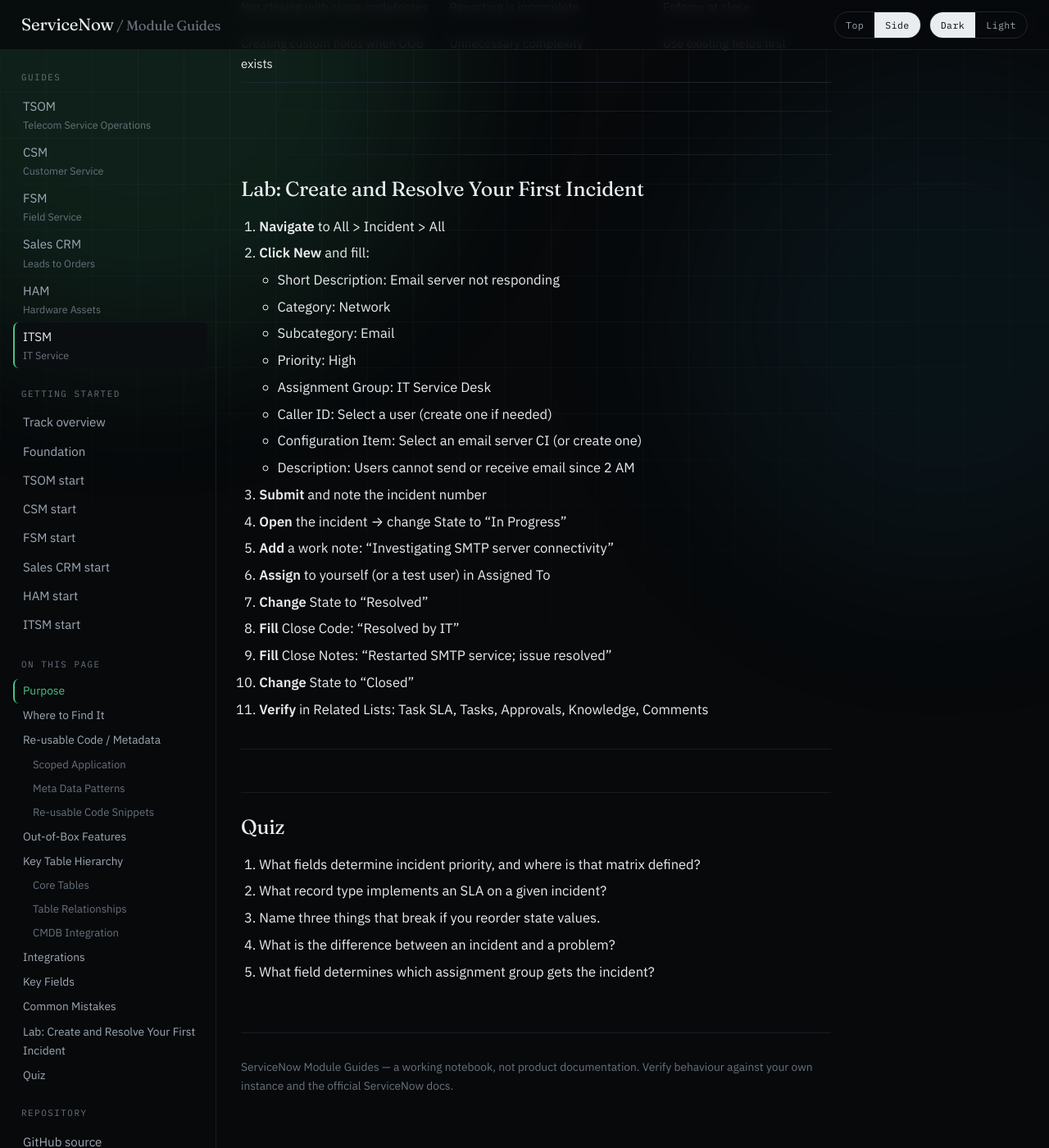
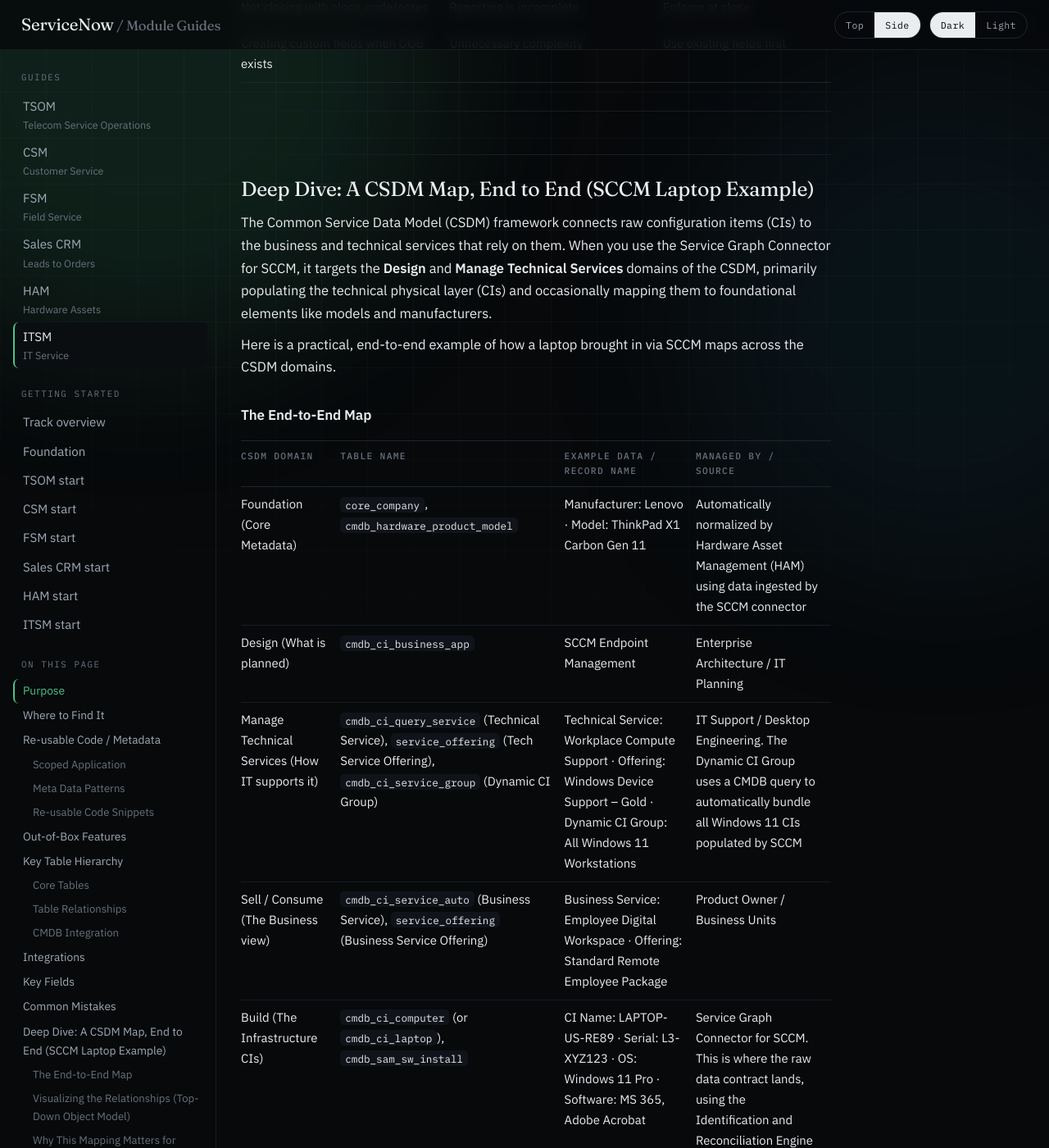
Before and after one commit to eltonaguiar/ServiceNow_Learning_TSOM-_CSM_FSM_SalesCRM_HAM_ITSM, a Jekyll site: the page built from docs/modules/itsm/itsm-guide.md, in a window 1280 px wide and 1400 px high, scrolled down 8657 px. Shown: the whole window at 82% size. Built offline with Jekyll 4.4.1, drawn with Linux system fonts in a browser that asks for light colours; our own code applies the rules of GitHub Pages for plain Markdown files; some of the changed text lies outside the part shown.

Commit message:
ITSM guide: document an end-to-end CSDM map (SCCM laptop example)
Deep-dive section walking a Lenovo ThinkPad ingested by the Service
Graph Connector for SCCM across the CSDM domains: Foundation
(core_company, product model, HAM normalization), Design
(cmdb_ci_business_app), Manage Technical Services (technical service,
offering, Dynamic CI Group), Sell/Consume (business service and
offering), and Build (cmdb_ci_computer + cmdb_sam_sw_install via IRE).
Includes the top-down relationship diagram, dynamic scoping via
discovery_source = SG-SCCM, and blast-radius analysis. CSDM tables
added to the ITSM entry in data/modules.json.

````diff
--- a/data/modules.json
+++ b/data/modules.json
@@ -256,7 +256,7 @@
   "confidence": "high",
   "why": "ITSM is ServiceNow's flagship application for managing IT services. ITSM covers Incident, Problem, Change, Change Task, Knowledge, and Configuration Management. It is the reference implementation of the platform—every other module follows the same patterns.",
   "primary_table": "incident",
-  "tables": ["incident", "problem", "change_request", "change_task", "task", "task_sla", "cmdb_ci", "kb_knowledge"],
+  "tables": ["incident", "problem", "change_request", "change_task", "task", "task_sla", "cmdb_ci", "kb_knowledge", "core_company", "cmdb_hardware_product_model", "cmdb_ci_business_app", "cmdb_ci_query_service", "service_offering", "cmdb_ci_service_group", "cmdb_ci_service_auto", "cmdb_ci_computer", "cmdb_sam_sw_install"],
   "roles": ["itil", "sn_incident.read", "sn_incident.write", "sn_change.write", "sn_problem.write", "admin"],
   "breadcrumbs": [
     "All > Incident > All",
--- a/docs/modules/itsm/itsm-guide.md
+++ b/docs/modules/itsm/itsm-guide.md
@@ -268,6 +268,52 @@ cmdb_ci
 
 ---
 
+## Deep Dive: A CSDM Map, End to End (SCCM Laptop Example)
+
+The Common Service Data Model (CSDM) framework connects raw configuration items (CIs) to the business and technical services that rely on them. When you use the Service Graph Connector for SCCM, it targets the **Design** and **Manage Technical Services** domains of the CSDM, primarily populating the technical physical layer (CIs) and occasionally mapping them to foundational elements like models and manufacturers.
+
+Here is a practical, end-to-end example of how a laptop brought in via SCCM maps across the CSDM domains.
+
+### The End-to-End Map
+
+| CSDM Domain | Table Name | Example Data / Record Name | Managed By / Source |
+|-------------|------------|----------------------------|---------------------|
+| Foundation (Core Metadata) | `core_company`, `cmdb_hardware_product_model` | Manufacturer: Lenovo · Model: ThinkPad X1 Carbon Gen 11 | Automatically normalized by Hardware Asset Management (HAM) using data ingested by the SCCM connector |
+| Design (What is planned) | `cmdb_ci_business_app` | SCCM Endpoint Management | Enterprise Architecture / IT Planning |
+| Manage Technical Services (How IT supports it) | `cmdb_ci_query_service` (Technical Service), `service_offering` (Tech Service Offering), `cmdb_ci_service_group` (Dynamic CI Group) | Technical Service: Workplace Compute Support · Offering: Windows Device Support – Gold · Dynamic CI Group: All Windows 11 Workstations | IT Support / Desktop Engineering. The Dynamic CI Group uses a CMDB query to automatically bundle all Windows 11 CIs populated by SCCM |
+| Sell / Consume (The Business view) | `cmdb_ci_service_auto` (Business Service), `service_offering` (Business Service Offering) | Business Service: Employee Digital Workspace · Offering: Standard Remote Employee Package | Product Owner / Business Units |
+| Build (The Infrastructure CIs) | `cmdb_ci_computer` (or `cmdb_ci_laptop`), `cmdb_sam_sw_install` | CI Name: LAPTOP-US-RE89 · Serial: L3-XYZ123 · OS: Windows 11 Pro · Software: MS 365, Adobe Acrobat | Service Graph Connector for SCCM. This is where the raw data contract lands, using the Identification and Reconciliation Engine (IRE) to avoid duplicates |
+
+### Visualizing the Relationships (Top-Down Object Model)
+
+The map establishes relationships between these layers so that if SCCM reports a laptop is broken, IT instantly understands the downstream business impact:
+
+```
+ [Sell/Consume]    Business Service: Employee Digital Workspace
+                          │
+                          ▼
+ [Sell/Consume]    Business Offering: Standard Remote Employee Package
+                          │
+                          ▼
+ [Technical]       Technical Service Offering: Windows Device Support - Gold
+                          │
+                          ▼
+ [Technical]       Dynamic CI Group: All Windows 11 Workstations
+                          │ (Automatically groups via CMDB Query)
+                          ▼
+ [Build / SCCM]    Configuration Item (CI): LAPTOP-US-RE89 (Lenovo ThinkPad)
+                          │
+                          ▼
+ [Foundation]      Product Model: ThinkPad X1 Carbon Gen 11 ──► Manufacturer: Lenovo
+```
+
+### Why This Mapping Matters for SCCM
+
+- **Dynamic Scoping:** Rather than manually linking thousands of laptops to a technical service, the CSDM uses a Dynamic CI Group. This group queries the CMDB for any laptop where `discovery_source = SG-SCCM` and `os = Windows 11`.
+- **Blast Radius Analysis:** When an incident ticket is opened against LAPTOP-US-RE89, the Service Desk can look upstream at the CSDM map to see that this affects the Windows Device Support – Gold offering and rolls up to the Employee Digital Workspace business service.
+
+---
+
 ## Lab: Create and Resolve Your First Incident
 
 1. **Navigate** to All > Incident > All
````
